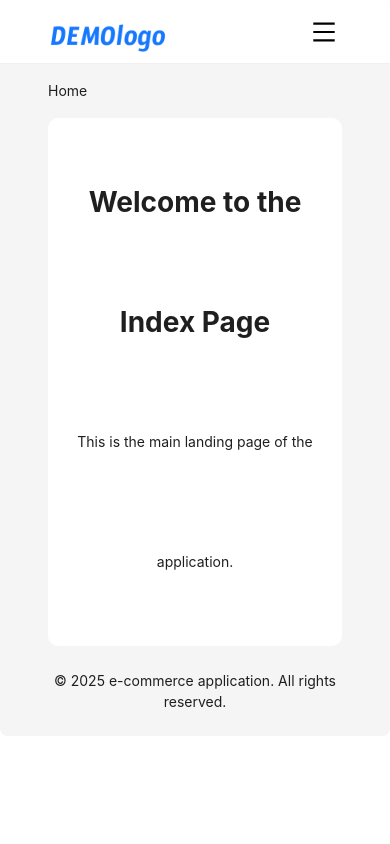
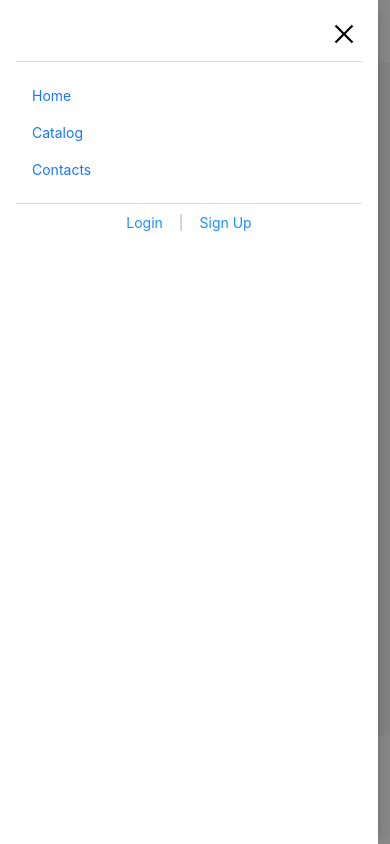
Before and after one commit to MaximPekshev/shagr, a React (Vite) app: page / in a window 390 px wide. Both pictures are taken after a click on the button 324 px from the left and 31 px from the top of the page. Built offline with nearby package versions, Linux system fonts and the light colour scheme.

Commit message:
Mobile menu created

```diff
--- a/src/components/layout/Layout.jsx
+++ b/src/components/layout/Layout.jsx
@@ -4,11 +4,14 @@ import { Menu } from 'antd';
 import styles from './layout.module.css';
 import logo from '../../assets/img/logo/logo.png';
 import { MenuOutlined } from '@ant-design/icons';
+import { MobileMenu } from "../mobileMenu/MobileMenu";
+import { useState } from "react";
 
 const { Header, Footer, Content } = Layout;
 
 export const MainLayout = () => {
     const location = useLocation();
+    const [mobileMenuVisible, setMobileMenuVisible] = useState(false);
 
     const getCurrentKey = (path) => {
         if (path === '/') return '1';
@@ -18,6 +21,10 @@ export const MainLayout = () => {
     };
 
     const currentKey = getCurrentKey(location.pathname);
+
+    const toggleMobileMenu = () => {
+        setMobileMenuVisible(!mobileMenuVisible);
+    };
 
     return (
         <Flex gap="middle" wrap>
@@ -55,10 +62,11 @@ export const MainLayout = () => {
                         <button className={styles.signupButton}>Sign Up</button>
                     </div>
                     <div className={styles.hamburgerMenu}>
-                        <button className={styles.mobileMenuButton}>
+                        <button onClick={() => toggleMobileMenu()} className={styles.mobileMenuButton}>
                             <MenuOutlined />
                         </button>
                     </div>
+                    <MobileMenu visible={mobileMenuVisible} onClose={toggleMobileMenu} />
                 </Header>
                 <Content className={styles.content}>
                     <Outlet />
--- /dev/null
+++ b/src/components/mobileMenu/MobileMenu.jsx
@@ -0,0 +1,44 @@
+import { Drawer, Divider } from "antd";
+import { NavLink } from "react-router";
+import { CloseOutlined } from '@ant-design/icons';
+import styles from './mobileMenu.module.css';
+export const MobileMenu = ({ visible, onClose }) => {
+    return (
+        <Drawer
+            closeIcon={null}
+            open={visible}
+            placement="left"
+            styles={{
+                body: { padding: 16 },
+                header: {
+                    paddingBottom: 0,
+                }
+            }}
+        >
+            <div className={styles.mobile_menu}>
+                <div className={styles.mobile_menu_top}>
+                    <button
+                        className={styles.mobile_menu_close}
+                        onClick={onClose}
+                    >
+                        <CloseOutlined />
+                    </button>
+                </div>
+                <Divider className={styles.mobile_menu_divider} />
+                <div className={styles.mobile_menu_wrapper}>
+                    <nav className={styles.mobile_menu_nav}>
+                        <NavLink to="/" onClick={onClose}>Home</NavLink>
+                        <NavLink to="/catalog" onClick={onClose}>Catalog</NavLink>
+                        <NavLink to="/contacts" onClick={onClose}>Contacts</NavLink>
+                    </nav>
+                </div>
+                <Divider className={styles.mobile_menu_divider} />
+                <div className={ styles.userActions } >
+                    <button className={ styles.loginButton } onClick={onClose}>Login</button>
+                    <span>|</span>
+                    <button className={ styles.signupButton } onClick={onClose}>Sign Up</button>
+                </div>
+            </div>
+        </Drawer>
+    )
+}
--- /dev/null
+++ b/src/components/mobileMenu/mobileMenu.module.css
@@ -0,0 +1,47 @@
+.mobile_menu_top {
+    display: flex;
+    justify-content: flex-end;
+}
+
+.mobile_menu_close {
+    background: none;
+    border: none;
+    font-size: 24px;
+    cursor: pointer;
+}
+
+.mobile_menu_nav {
+    padding: 16px;
+    display: flex;
+    flex-direction: column;
+    gap: 16px;
+}
+
+.mobile_menu_divider {
+    height: 1px;
+    background-color: #e8e8e8;
+    margin: 7px 0;
+}
+
+.userActions {
+    display: flex;
+    justify-content: center;
+    align-items: center;
+    gap: 10px;
+}
+
+.userActions span {
+    color: #aeaeae;
+}
+
+.loginButton, .signupButton {
+    background: none;
+    border: none;
+    cursor: pointer;
+    color: #1890ff;
+    /* font-size: 16px; */
+}
+
+.mobile_menu_drawer .ant-drawer-body {
+    padding: 0 !important;
+}
```
